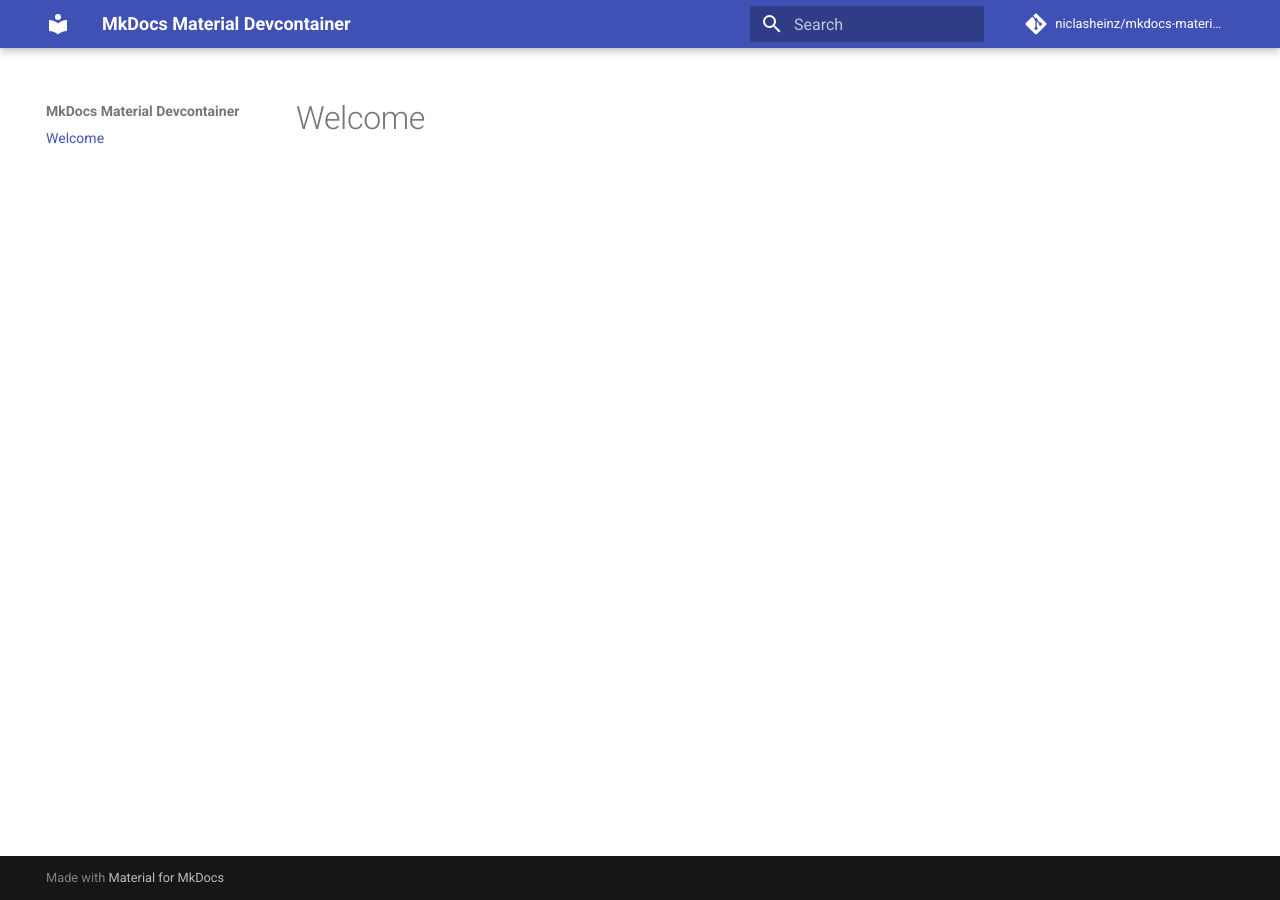
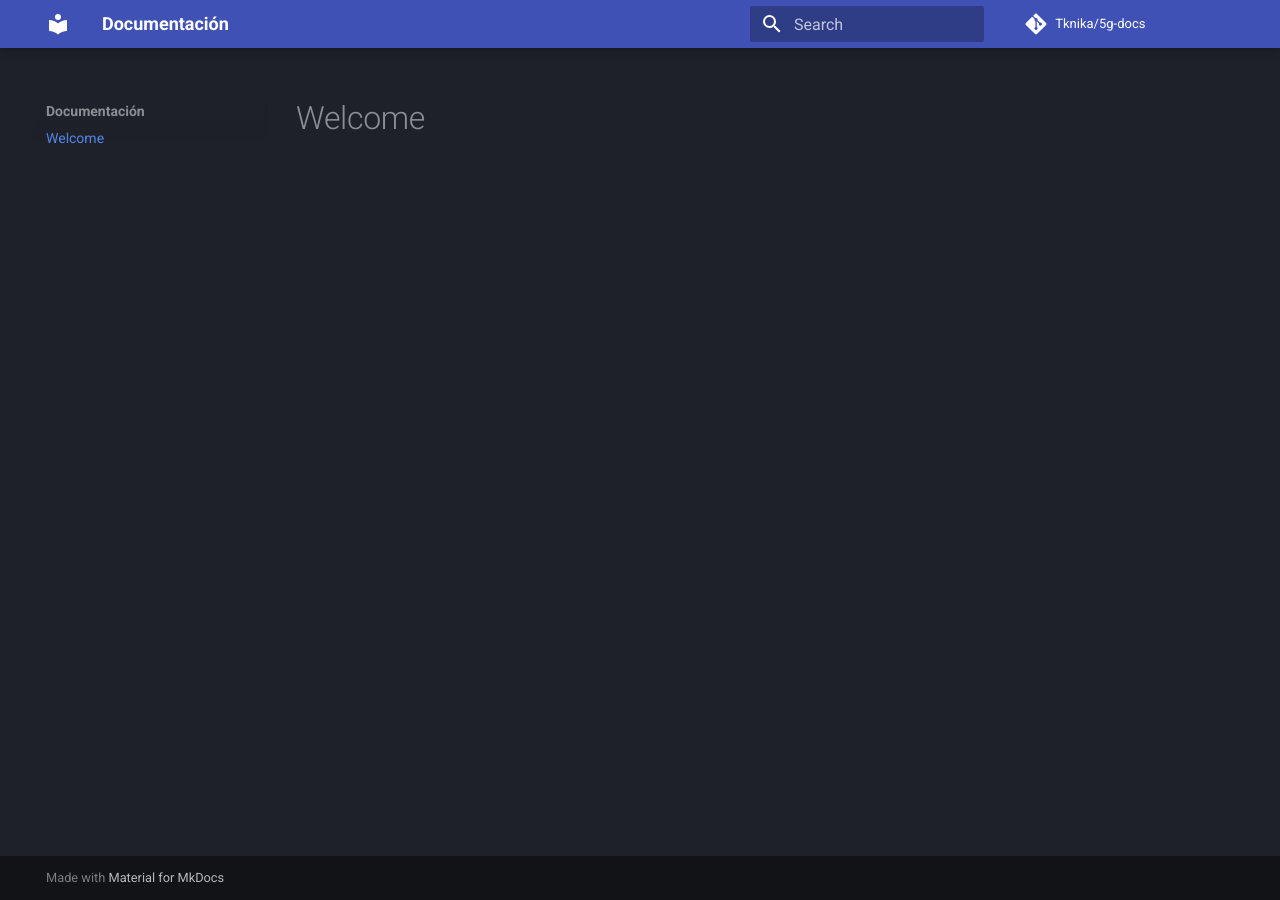
Before and after one commit to Tknika/5g-docs, an MkDocs documentation site: the page built from docs/index.md, in a window 1280 px wide. Built offline with MkDocs 1.6.1 and Material for MkDocs 9.7.7, drawn with Linux system fonts in a browser that asks for light colours; comment, search, counter and statistics services are not loaded.

Commit message:
Add site name and dark mode theme

```diff
--- a/mkdocs.yml
+++ b/mkdocs.yml
@@ -1,7 +1,9 @@
-site_name: "MkDocs Material Devcontainer"
-repo_url: https://github.com/niclasheinz/mkdocs-material-devcontainer
-site_author: Niclas Heinz
-repo_name: niclasheinz/mkdocs-material-devcontainer
+site_name: "Documentación"
+repo_url: https://github.com/Tknika/5g-docs
+site_author: Tknika
+repo_name: Tknika/5g-docs
 site_url: https://mydomain.org/mysite
 theme:
   name: material
+  palette:
+    scheme: slate
```
